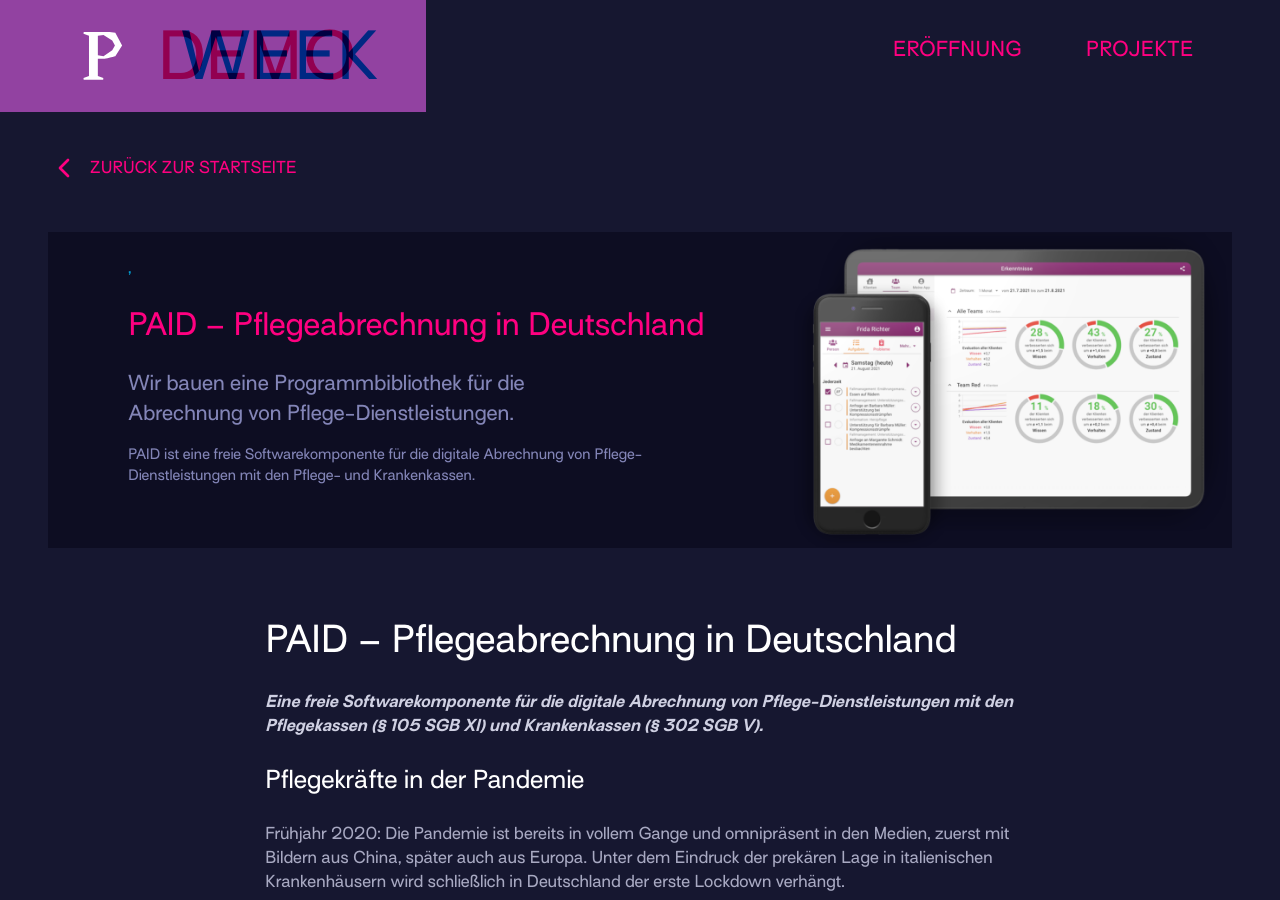
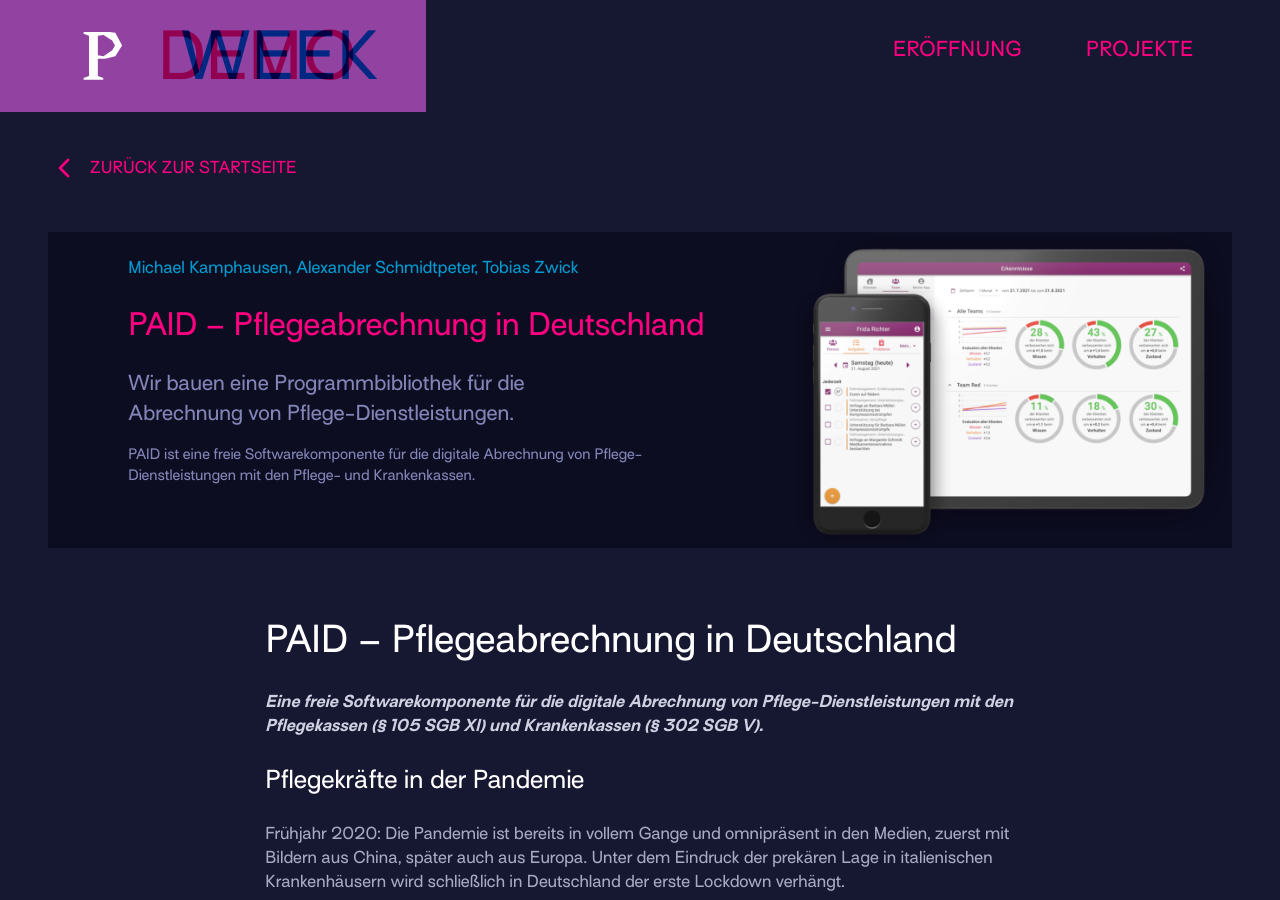
Before and after one commit to prototypefund/demo-week-runde9, a Jekyll site: the page built from _projects/11-paid.md, in a window 1280 px wide and 900 px high. Built offline with Jekyll 4.4.1, drawn with Linux system fonts in a browser that asks for light colours.

Commit message:
Update 11-paid.md

```diff
--- a/_projects/11-paid.md
+++ b/_projects/11-paid.md
@@ -3,9 +3,11 @@ layout: project
 title: "PAID – Pflegeabrechnung in Deutschland"
 image: /assets/images/project_images/paid/header.png
 authors:
-  - author:
+  - author: Michael Kamphausen
     link:
-  - author:
+  - author: Alexander Schmidtpeter
+    link:
+  - author: Tobias Zwick
     link:
 brief: "Wir bauen eine Programmbibliothek für die Abrechnung von Pflege-Dienstleistungen."
 summary: "PAID ist eine freie Softwarekomponente für die digitale Abrechnung von Pflege-Dienstleistungen mit den Pflege- und Krankenkassen."
```
